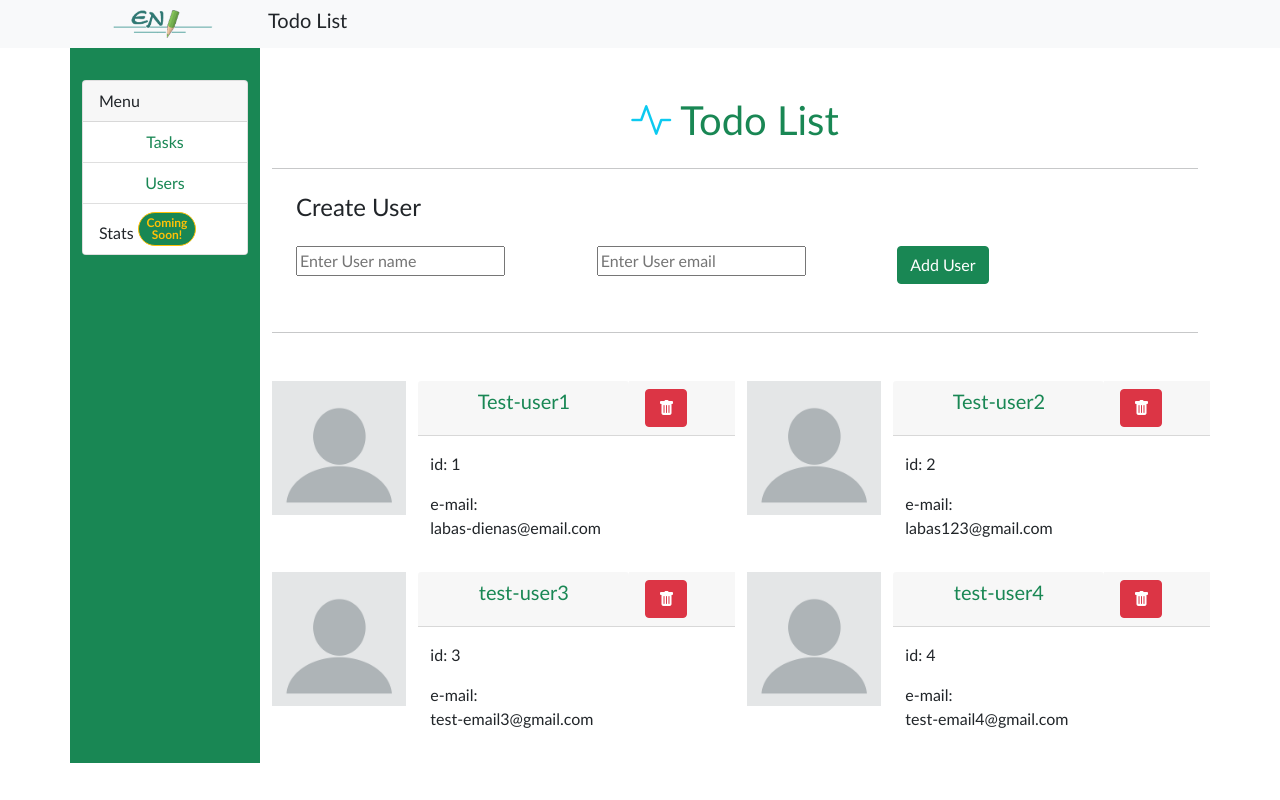
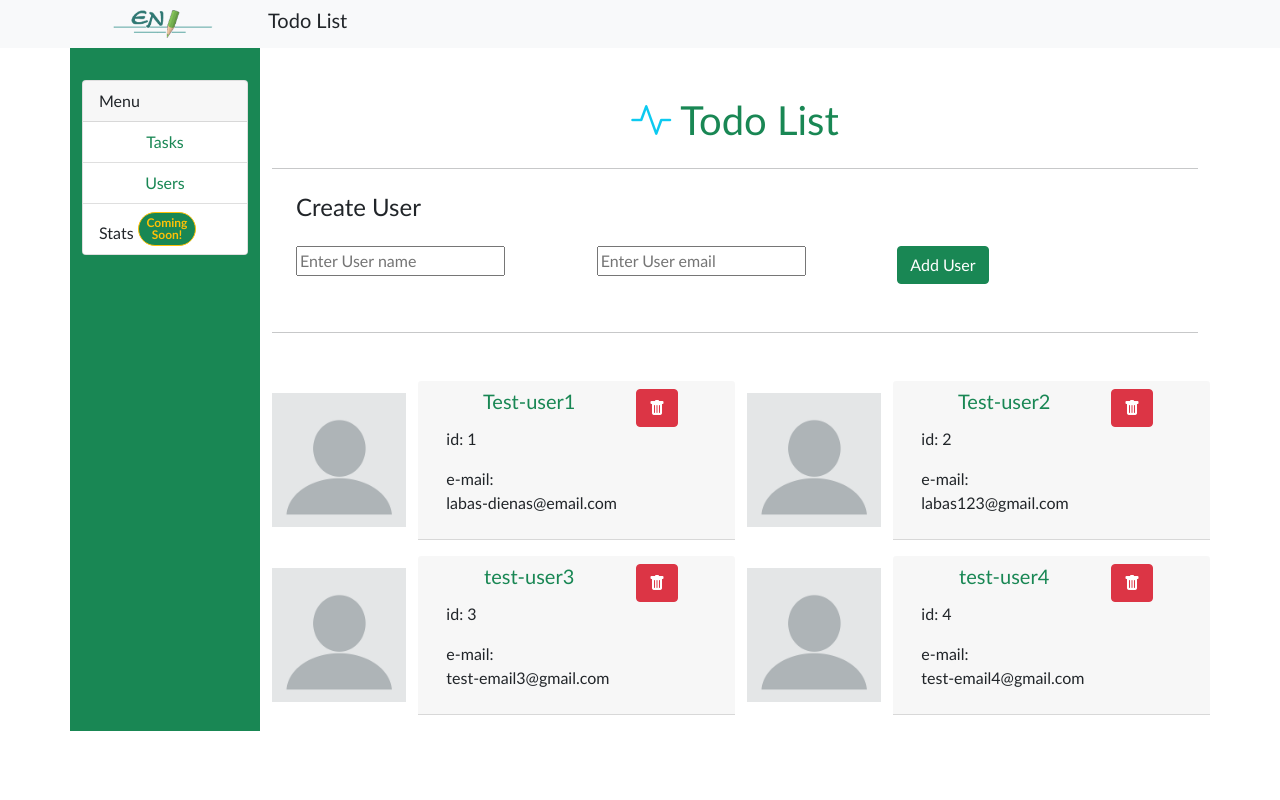
Before and after one commit to EgleNavickiene/project-todo, an Angular app: page /users in a window 1280 px wide. Built offline with nearby package versions, Linux system fonts and the light colour scheme; data requests are answered from the project's data file.

Commit message:
vertical align image

```diff
--- a/src/app/components/users/users.component.html
+++ b/src/app/components/users/users.component.html
@@ -1,4 +1,3 @@
-
 <div class="row">
   <app-user-create (newItemEvent)="getUsers()"></app-user-create>
 </div>
@@ -6,31 +5,32 @@
 <div class="row">
   <div class="col-6 d-flex mb-3 " *ngFor="let user of users">
     <div class="row">
-      <div class="col-4 card-img-left align-items-center">
-        <div class="text-center ">
+      <div class="col-4 card-img-left">
+        <div class="text-center d-flex justify-content-center align-items-center h-100">
           <img src="/assets/img/blank-profile-picture.png" class="img-fluid " alt="user-img">
         </div>
       </div>
       <div class="col-8 ">
-        <div class="row d-flex">
-          <div class="col-8 card-header text-center text-success">
-            <h5>{{user.name}}  </h5>
+        <div class="row d-flex card-header">
+          <div class="col-8  text-center text-success">
+            <h5>{{user.name}} </h5>
           </div>
-          <div class="col-4 card-header">
+          <div class="col-4">
             <!-- (click)="deleteUser(user)" -->
-            <button
-            (click)="deleteUser(user)"
-            class="btn btn-danger bg-danger">
-            <i class="bi bi-trash-fill"></i>
+            <button (click)="deleteUser(user)" class="btn btn-danger bg-danger">
+              <i class="bi bi-trash-fill"></i>
             </button>
           </div>
 
+
+        <div class="row">
+          <div class="col-12">
+            <p>id: {{user.id}}</p>
+            <p>e-mail: <br> {{user.email}}</p>
+          </div>
         </div>
 
-        <div class="mt-3">
-          <p>id: {{user.id}}</p>
-          <p>e-mail: <br> {{user.email}}</p>
-        </div>
+
       </div>
     </div>
 
```
